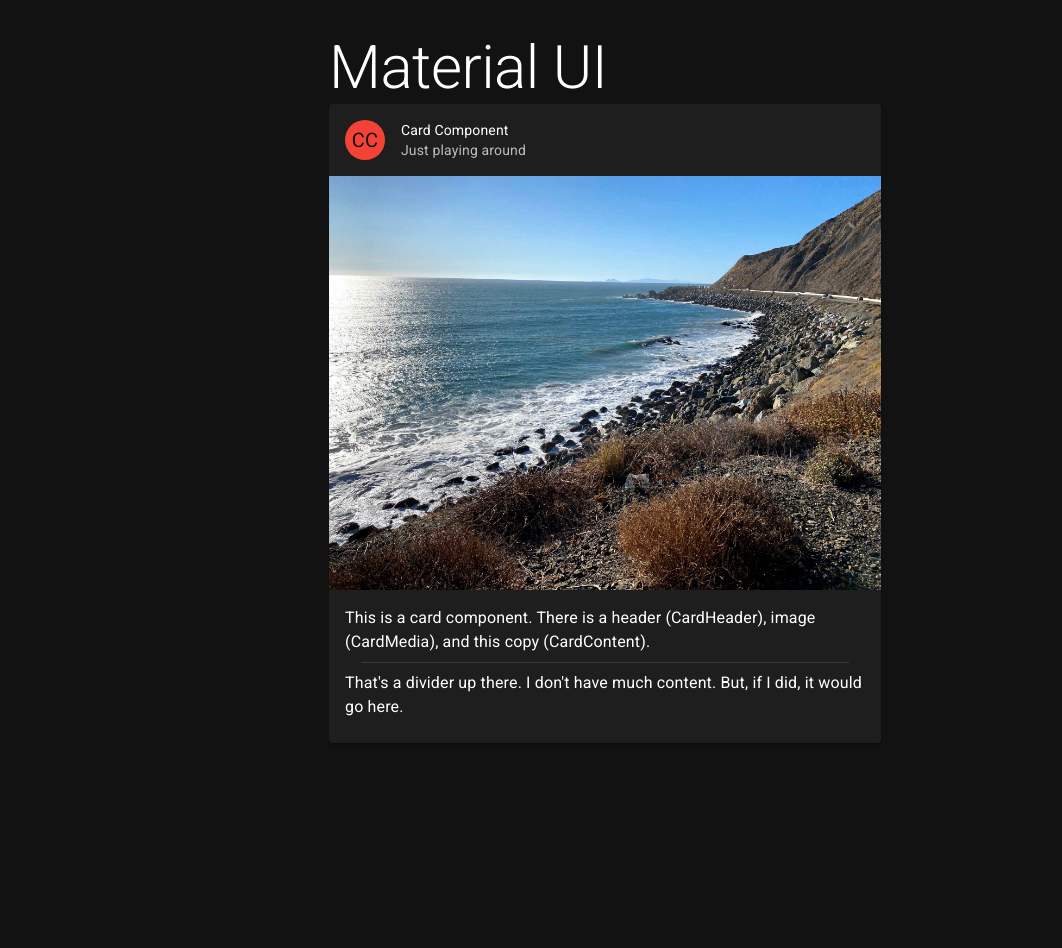
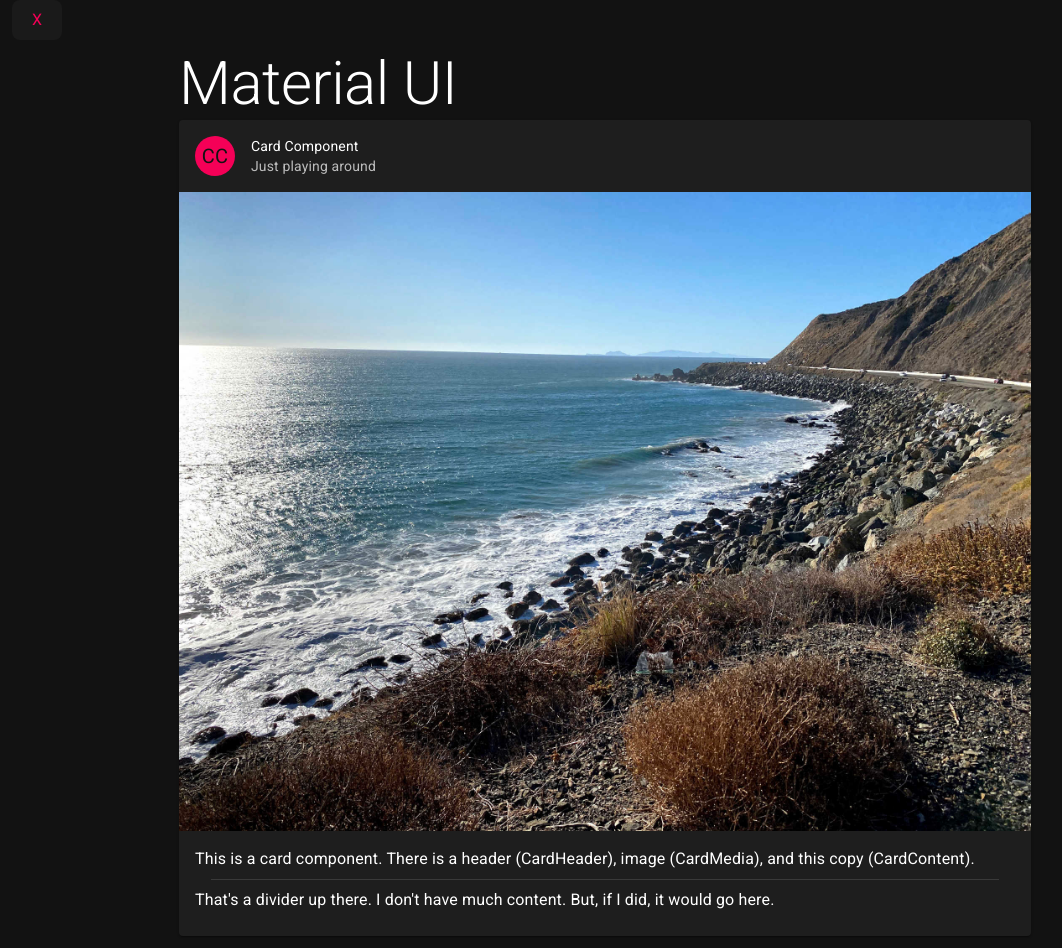
Before and after one commit to KearneyTech/webapp-react-template, a React (Create React App) app: page /mui in a window 1280 px wide. Shown: the top 948 px of the page, without its empty margins (35-1097 px from the left). Before the commit the page ends 800 px from the top, so only its background shows below. Built offline with nearby package versions, Linux system fonts and the light colour scheme.

Commit message:
Added global links menu.

```diff
--- a/src/App.css
+++ b/src/App.css
@@ -545,6 +545,22 @@
   display: none;
 }
 
+.absolute {
+  position: absolute;
+}
+
+.left-0 {
+  left: 0px;
+}
+
+.top-0 {
+  top: 0px;
+}
+
+.z-10 {
+  z-index: 10;
+}
+
 .mb-8 {
   margin-bottom: 2rem;
 }
@@ -553,8 +569,16 @@
   margin-top: 2rem;
 }
 
+.block {
+  display: block;
+}
+
 .flex {
   display: flex;
+}
+
+.hidden {
+  display: none;
 }
 
 .h-24 {
@@ -563,6 +587,10 @@
 
 .w-24 {
   width: 6rem;
+}
+
+.w-36 {
+  width: 9rem;
 }
 
 .w-64 {
@@ -601,13 +629,12 @@
   place-self: center;
 }
 
+.rounded-lg {
+  border-radius: 0.5rem;
+}
+
 .border {
   border-width: 1px;
-}
-
-.border-black {
-  --tw-border-opacity: 1;
-  border-color: rgb(0 0 0 / var(--tw-border-opacity));
 }
 
 .border-slate-600 {
@@ -630,6 +657,16 @@
   background-color: rgb(0 128 0 / var(--tw-bg-opacity));
 }
 
+.bg-\[\#121212\] {
+  --tw-bg-opacity: 1;
+  background-color: rgb(18 18 18 / var(--tw-bg-opacity));
+}
+
+.bg-\[\#1a1a1a\] {
+  --tw-bg-opacity: 1;
+  background-color: rgb(26 26 26 / var(--tw-bg-opacity));
+}
+
 .bg-\[\#ff0000\] {
   --tw-bg-opacity: 1;
   background-color: rgb(255 0 0 / var(--tw-bg-opacity));
@@ -644,13 +681,31 @@
   background-color: rgb(255 255 255 / var(--tw-bg-opacity));
 }
 
+.p-2 {
+  padding: 0.5rem;
+}
+
+.px-5 {
+  padding-left: 1.25rem;
+  padding-right: 1.25rem;
+}
+
+.py-2 {
+  padding-top: 0.5rem;
+  padding-bottom: 0.5rem;
+}
+
 .text-left {
   text-align: left;
 }
 
-.text-black {
+.text-center {
+  text-align: center;
+}
+
+.text-\[\#f50057\] {
   --tw-text-opacity: 1;
-  color: rgb(0 0 0 / var(--tw-text-opacity));
+  color: rgb(245 0 87 / var(--tw-text-opacity));
 }
 
 .text-slate-400 {
@@ -706,3 +761,7 @@
     transform: rotate(360deg);
   }
 }
+
+.hover\:underline:hover {
+  text-decoration-line: underline;
+}
--- a/src/components/MaterialUI.tsx
+++ b/src/components/MaterialUI.tsx
@@ -11,7 +11,7 @@
                     title="Card Component"
                     subheader="Just playing around"
                     avatar={
-                        <Avatar sx={{bgcolor: red[500]}}>CC</Avatar>
+                        <Avatar sx={{backgroundColor: 'secondary.main'}}>CC</Avatar>
                     }
                 />
                 <CardMedia
--- a/src/index.tsx
+++ b/src/index.tsx
@@ -1,19 +1,19 @@
-import React from "react";
-import ReactDOM from "react-dom/client";
+import React, { useState } from 'react';
+import ReactDOM from 'react-dom/client';
 import '@fontsource/roboto/300.css';
 import '@fontsource/roboto/400.css';
 import '@fontsource/roboto/500.css';
 import '@fontsource/roboto/700.css';
-import "./App.css";
-import CubeApp from "./components/cube/CubeApp.tsx";
-import Home from "./components/Home.tsx";
-import Questions from "./components/questions/Questions.tsx";
-import { createBrowserRouter, RouterProvider } from "react-router-dom";
-import { Box, CssBaseline } from "@mui/material";
-import { ThemeProvider } from "@mui/material";
+import './App.css';
+import CubeApp from './components/cube/CubeApp.tsx';
+import Home from './components/Home.tsx';
+import Questions from './components/questions/Questions.tsx';
+import { createBrowserRouter, RouterProvider } from 'react-router-dom';
+import { Box, CssBaseline } from '@mui/material';
+import { ThemeProvider } from '@mui/material';
 import Container from '@mui/material/Container';
-import theme from "./theme.ts";
-import MaterialUI from "./components/MaterialUI.tsx";
+import theme from './theme.ts';
+import MaterialUI from './components/MaterialUI.tsx';
 
 const router = createBrowserRouter([
     {
@@ -34,16 +34,60 @@
     }
 ]);
 
-const root = ReactDOM.createRoot(document.getElementById("root"));
+const root = ReactDOM.createRoot(document.getElementById('root'));
 root.render(
     <React.StrictMode>
         <ThemeProvider theme={theme}>
             <CssBaseline />
-      <Container maxWidth="sm">
-        <Box sx={{my:4}}>
+            <Container sx={{pt: 2}} maxWidth="md">
+                <LinkMenu/>
+                <Box sx={{ my: 4 }}>
                     <RouterProvider router={router} />
                 </Box>
             </Container>
         </ThemeProvider>
     </React.StrictMode>
 );
+
+function LinkMenu() {
+    const [linkMenuState, setLinkMenuState] = useState('hidden');
+
+    function handleLinkMenu() {
+        const state = linkMenuState === 'hidden' ? 'block' : 'hidden'
+        setLinkMenuState(state);
+    }
+
+    return (
+        <div className="w-36 text-center absolute top-0 left-0 z-10">
+            <button onClick={handleLinkMenu} className="text-[#f50057] bg-[#1a1a1a] px-5 py-2 rounded-lg">
+                X
+            </button>
+            <div className={"flex flex-col p-2 bg-[#121212] " + linkMenuState}>
+                <a
+                    href="/"
+                    className="cursor-pointer text-[#f50057] hover:underline"
+                >
+                    Home
+                </a>
+                <a
+                    href="/cube"
+                    className="cursor-pointer text-[#f50057] hover:underline"
+                >
+                    CubeApp
+                </a>
+                <a
+                    href="/questions"
+                    className="cursor-pointer text-[#f50057] hover:underline"
+                >
+                    Questions
+                </a>
+                <a
+                    href="/mui"
+                    className="cursor-pointer text-[#f50057] hover:underline"
+                >
+                    MaterialUI
+                </a>
+            </div>
+        </div>
+    );
+}
```
Lines whose indentation alone changed are shown as unchanged.
